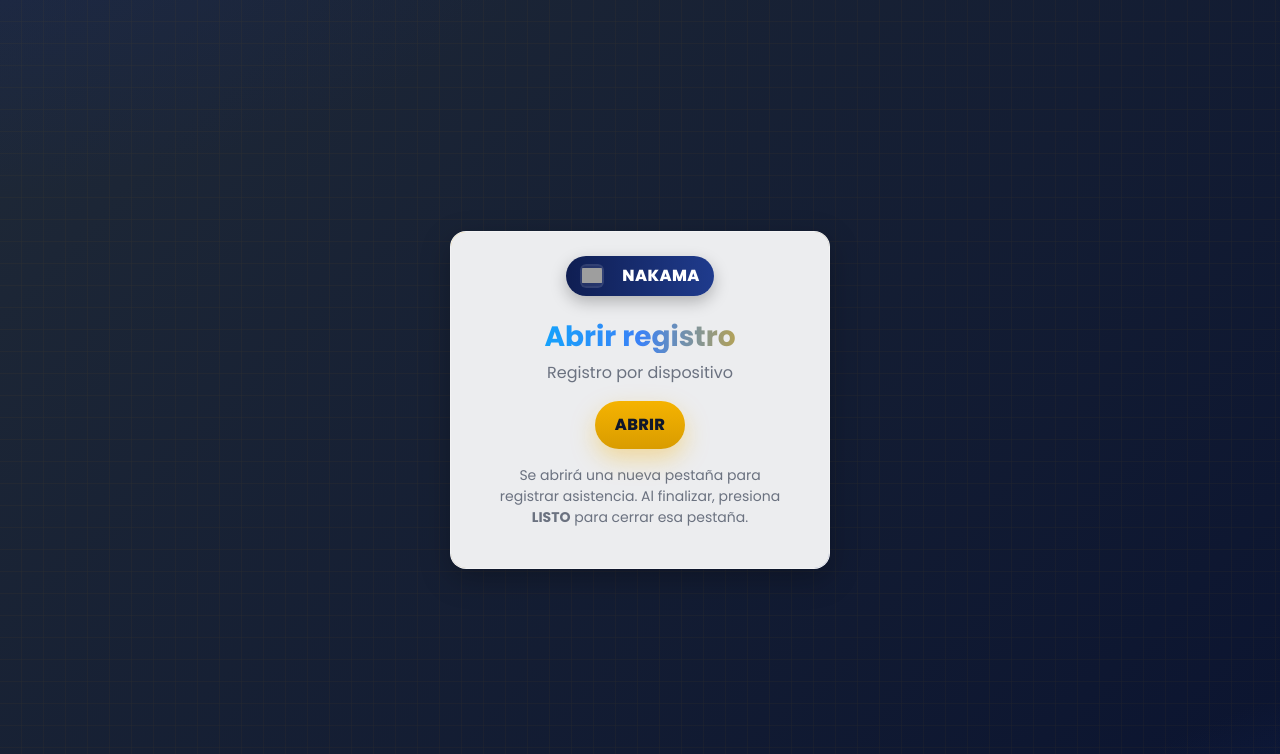
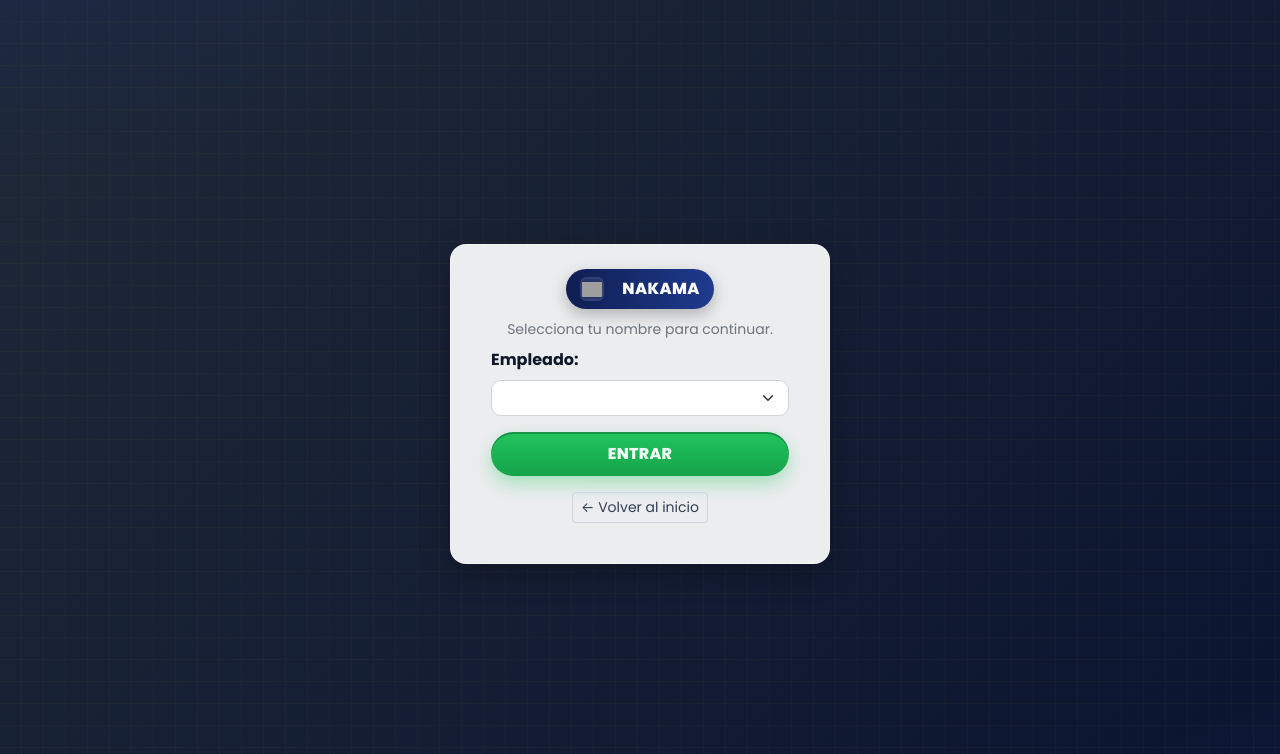
Before and after one commit to Brayan1262/diciembre, a Django app: page /auto/ in a window 1280 px wide. Shown: the top 754 px of the page. Run offline with Django 5.2, Linux system fonts and the light colour scheme; data that the repository does not hold is empty; some libraries are stand-ins or nearby versions; grey boxes are pictures that could not be loaded.

Commit message:
Revert "LISTO: evitar texto y forzar launcher por defecto"
This reverts commit 7d773ea94b1238c087e89d3ba29066c965b352a9.

```diff
--- a/app/views.py
+++ b/app/views.py
@@ -231,19 +231,9 @@ def escanear_qr(request):
 @ensure_csrf_cookie
 def identificar_dispositivo(request):
     """
-    Página de QR general: identifica por fingerprint.
-
-    Nota: Para que el botón LISTO pueda cerrar la pestaña al final, el flujo debe abrirse
-    en una pestaña creada por JavaScript (window.open). Por eso, si no viene con ?opened=1,
-    mostramos una pantalla intermedia que abre la pestaña correcta.
+    Página de QR general: identifica por fingerprint. Si ya está vinculado, redirige directo al formulario.
+    Si no, muestra selector de empleado para vincular el dispositivo.
     """
-    if request.method == 'GET' and request.GET.get('opened') != '1':
-        return render(request, 'abrir_registro.html', {
-            'titulo': 'Abrir registro',
-            'descripcion': 'Registro por dispositivo',
-            'target_url': reverse('identificar_dispositivo') + '?opened=1',
-        })
-
     empleados = Empleado.objects.order_by('apellidos', 'nombres')
     return render(request, 'identificar.html', { 'empleados': empleados })
 
@@ -261,7 +251,7 @@ def abrir_registro_qr(request, codigo_qr):
     return render(request, 'abrir_registro.html', {
         'titulo': 'Abrir registro',
         'descripcion': f"Empleado: {empleado.nombres} {empleado.apellidos}",
-        'target_url': reverse('registrar_asistencia_qr', kwargs={'codigo_qr': codigo_qr}) + '?opened=1',
+        'target_url': reverse('registrar_asistencia_qr', kwargs={'codigo_qr': codigo_qr}),
     })
 
 
@@ -270,7 +260,7 @@ def abrir_auto(request):
     return render(request, 'abrir_registro.html', {
         'titulo': 'Abrir registro',
         'descripcion': 'Registro por dispositivo',
-        'target_url': reverse('identificar_dispositivo') + '?opened=1',
+        'target_url': reverse('identificar_dispositivo'),
     })
 
 
@@ -278,13 +268,7 @@ def registrar_asistencia_qr(request, codigo_qr):
     """
     Vista para registrar asistencia usando código QR.
     Detecta automáticamente al empleado.
-
-    Nota: Si se entra directo (sin ?opened=1), redirigimos al launcher para que el
-    registro se abra en una pestaña creada por JS y así LISTO pueda cerrarla.
     """
-    if request.method == 'GET' and request.GET.get('opened') != '1':
-        return redirect('abrir_registro_qr', codigo_qr=codigo_qr)
-
     empleado = Empleado.buscar_por_codigo_qr(codigo_qr)
 
     if not empleado:
```
Also changed, not shown: app/templates/asistencia_exitosa.html (+8 -4 lines).
